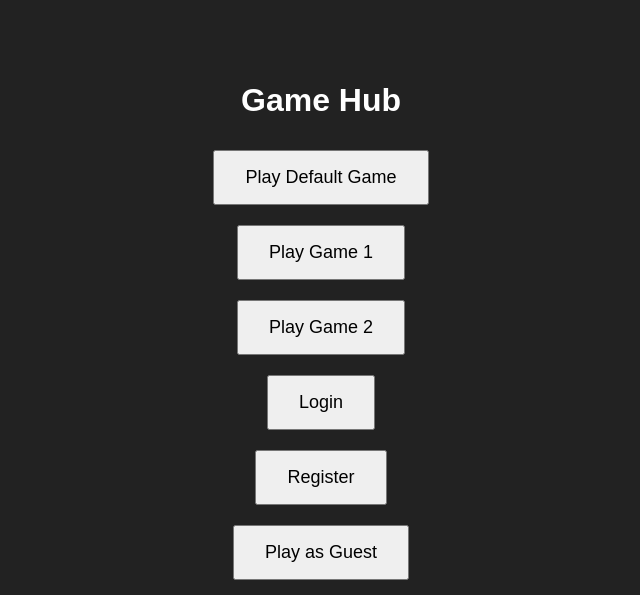
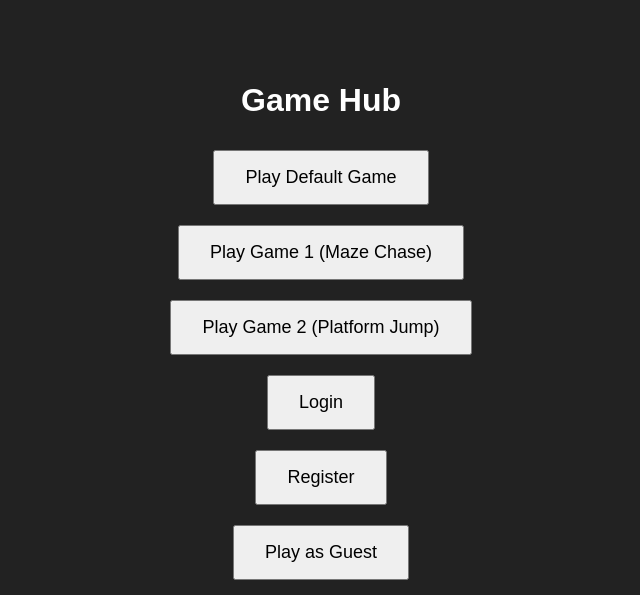
Before and after one commit to InfiniteMagazine228/my-html-game, a Flask app: page / in a window 1280 px wide. Shown: the top 595 px of the page, without its empty margins (319-959 px from the left). Run offline with Flask 3, Linux system fonts and the light colour scheme.

Commit message:
Update game titles and improve HTML structure

```diff
--- a/templates/index.html
+++ b/templates/index.html
@@ -2,7 +2,7 @@
 <html lang="vi">
 <head>
   <meta charset="UTF-8">
-  <title>Game Hub</title>
+  <title>Game Hub - DuyKhanh</title>
   <style>
     body { margin:0; font-family: sans-serif; background:#222; color:#fff; }
     #menu, #loginForm, #registerForm, #editor, #gameCanvas, #gameList { display:none; }
@@ -11,14 +11,15 @@
     #editorCanvas { border:1px solid #fff; background:#444; width:600px; height:400px; position:relative; }
     .block { width:50px; height:50px; background:#0f0; position:absolute; cursor:move; }
     footer { position:fixed; bottom:10px; width:100%; text-align:center; color:#888; }
+    #gameCanvas { background:#000; width:600px; height:400px; display:block; margin:auto; }
   </style>
 </head>
 <body>
 <div id="menu">
   <h1>Game Hub</h1>
   <button onclick="startGame('default')">Play Default Game</button>
-  <button onclick="startGame('game1')">Play Game 1</button>
-  <button onclick="startGame('game2')">Play Game 2</button>
+  <button onclick="startGame('game1')">Play Game 1 (Maze Chase)</button>
+  <button onclick="startGame('game2')">Play Game 2 (Platform Jump)</button>
   <button onclick="showLogin()">Login</button>
   <button onclick="showRegister()">Register</button>
   <button onclick="playGuest()">Play as Guest</button>
@@ -56,16 +57,33 @@
   <button onclick="showMenu()">Back</button>
 </div>
 
-<canvas id="gameCanvas"></canvas>
+<canvas id="gameCanvas" width="600" height="400"></canvas>
 
-<footer>©DuyKhanh 2026</footer>
+<footer>© DuyKhanh 2026</footer>
 
 <script>
 function showMenu(){ hideAll(); document.getElementById("menu").style.display="flex"; }
 function startGame(which){
   hideAll();
-  document.getElementById("gameCanvas").style.display="block";
-  alert("Khởi động "+which+"!");
+  let canvas=document.getElementById("gameCanvas");
+  let ctx=canvas.getContext("2d");
+  canvas.style.display="block";
+  ctx.clearRect(0,0,600,400);
+
+  if(which==="game1"){ // Maze Chase
+    alert("Maze Chase bắt đầu!");
+    ctx.fillStyle="blue"; ctx.fillRect(50,50,30,30); // player
+    ctx.fillStyle="red"; ctx.fillRect(200,200,30,30); // enemy
+    ctx.strokeStyle="white"; ctx.strokeRect(100,100,400,200); // maze outline
+  } else if(which==="game2"){ // Platform Jump
+    alert("Platform Jump bắt đầu!");
+    ctx.fillStyle="green"; ctx.fillRect(100,350,100,20); // platform
+    ctx.fillStyle="green"; ctx.fillRect(300,250,100,20);
+    ctx.fillStyle="yellow"; ctx.fillRect(50,200,30,30); // player
+  } else {
+    alert("Game mặc định!");
+    ctx.fillStyle="cyan"; ctx.fillRect(250,150,100,100);
+  }
 }
 function showLogin(){ hideAll(); document.getElementById("loginForm").style.display="block"; }
 function showRegister(){ hideAll(); document.getElementById("registerForm").style.display="block"; }
@@ -79,6 +97,7 @@ function showGameList(){
     d.forEach(g=>{
       let li=document.createElement("li");
       li.textContent="Game "+g.id+": "+g.data;
+      li.onclick=function(){ loadGame(g.id); };
       ul.appendChild(li);
     });
   });
@@ -98,9 +117,7 @@ function doRegister(){
 function publishGame(){
   const blocks=document.querySelectorAll(".block");
   let data=[];
-  blocks.forEach(b=>{
-    data.push({x:b.offsetLeft,y:b.offsetTop});
-  });
+  blocks.forEach(b=>{ data.push({x:b.offsetLeft,y:b.offsetTop}); });
   fetch("/publish",{method:"POST",headers:{"Content-Type":"application/json"},body:JSON.stringify({data:data})})
     .then(r=>r.json()).then(d=>{ if(d.success){ alert("Game đã đăng lên server!"); showMenu(); } else alert("Lỗi đăng game"); });
 }
@@ -110,10 +127,21 @@ function addBlock(){
   block.className="block";
   block.style.left="10px"; block.style.top="10px";
   block.draggable=true;
-  block.ondragstart=function(e){ e.dataTransfer.setData("text/plain",null); window.dragBlock=block; };
+  block.ondragstart=function(e){ window.dragBlock=block; };
   canvas.appendChild(block);
   canvas.ondragover=function(e){ e.preventDefault(); };
   canvas.ondrop=function(e){ e.preventDefault(); let rect=canvas.getBoundingClientRect(); window.dragBlock.style.left=(e.clientX-rect.left-25)+"px"; window.dragBlock.style.top=(e.clientY-rect.top-25)+"px"; };
+}
+function loadGame(id){
+  fetch("/games/"+id).then(r=>r.json()).then(d=>{
+    hideAll();
+    let canvas=document.getElementById("gameCanvas");
+    let ctx=canvas.getContext("2d");
+    canvas.style.display="block";
+    ctx.clearRect(0,0,600,400);
+    ctx.fillStyle="orange";
+    d.data.forEach(block=>{ ctx.fillRect(block.x,block.y,50,50); });
+  });
 }
 function hideAll(){ ["menu","loginForm","registerForm","editor","gameCanvas","gameList"].forEach(id=>{ document.getElementById(id).style.display="none"; }); }
 showMenu();
```
